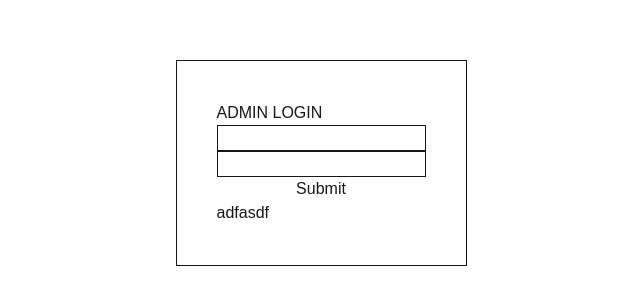
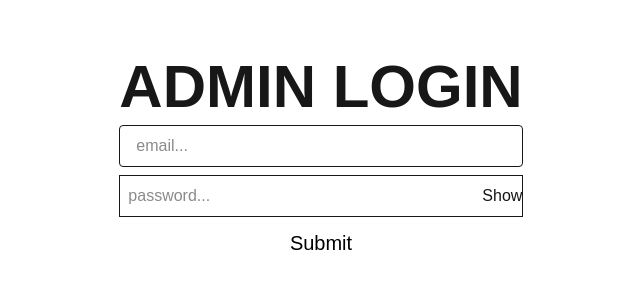
Before and after one commit to adityarwt1/Portfolio-ADITYA, a Next.js app: page /login in a window 1280 px wide. Shown: the part 237-542 px from the top of the page, without its empty margins (319-959 px from the left). Built offline with nearby package versions, Linux system fonts and the light colour scheme.

Commit message:
saved to cookie

```diff
--- /dev/null
+++ b/app/api/v1/login/route.ts
@@ -0,0 +1,41 @@
+import { NextRequest, NextResponse } from "next/server";
+import bcrypt from "bcryptjs";
+import jwt from 'jsonwebtoken'
+import { cookies } from "next/headers";
+export async function  POST(req:NextRequest) {
+
+    try {
+        const {email, password} = await req.json()
+
+        if(!email || !password){
+            return NextResponse.json({error:"email or password must be required."},{status:400})
+        }
+        const admingEmail = "adityarawatnew2487@gmail.com";
+        const hashedPassword =
+          "$2b$10$7/wv7CLM60TikzXkbudBVOgn53NiR0kin3cUZkmHx3qdr3/k.yczG";
+
+        if(email !== admingEmail){
+            return NextResponse.json({error:"You are not an admin."},{status:400})
+        }
+
+        const isPassswordTrue = await bcrypt.compare(password , hashedPassword)
+
+        if(!isPassswordTrue){
+            return NextResponse.json({error:"Wrong password."},{status:400})
+        }
+
+        const tokenPayLoad = {
+            role: "admin"
+        }
+        const token = jwt.sign(tokenPayLoad , process.env.JWT_SECRET as string,{
+            expiresIn: 30 *  60 * 60  * 1000,
+        });
+
+        (await cookies()).set("portfoliotoken" , token)
+        return NextResponse.json({success:true},{status:200})
+    } catch (error) {
+        console.log(error)
+        return NextResponse.json({error:"Internal server issue."},{status:500})
+    }
+
+}
--- a/app/login/page.tsx
+++ b/app/login/page.tsx
@@ -1,13 +1,12 @@
 "use client"
 import React, { useState } from "react";
-import CryptoJs from 'crypto-js'
 import { useRouter } from "next/navigation";
 
 const LogiPage:React.FC = ()=>{
     // state declaration
     const [email, setEmail] = useState<string>()
     const [password, setPassword] = useState<string | undefined>()
-    const [error, setError] = useState<string>("adfasdf")
+    const [error, setError] = useState<string>()
     const [loading, setLoading] = useState<boolean>(false)
     const [isHid, setIsHide]  = useState<boolean>(true)
     const router = useRouter()
@@ -18,15 +17,16 @@ const LogiPage:React.FC = ()=>{
 
         if(!password || !email || typeof(password) == "undefined"){
             setError("Email or password must be required.")
+            return
         }
+        setLoading(true)
         try {
-            const encryptedPassword =  CryptoJs.AES.encrypt(password as string, process.env.CRYPTO_SECRET as string)
             const response = await fetch("/api/v1/login",{
                 method:"POST",
                 headers:{
                     "Content-Type":"application/json"
                 },
-                body:JSON.stringify({email, password: encryptedPassword})
+                body:JSON.stringify({email, password})
             })
             const data = await response.json()
 
@@ -39,6 +39,9 @@ const LogiPage:React.FC = ()=>{
         } catch (error) {
             setError((error as Error).message)
         }
+        finally{
+            setLoading(false)
+        }
     }
 
     // handle hide and show password
@@ -50,19 +53,39 @@ const LogiPage:React.FC = ()=>{
         }
     }
     return (
-        <div className="flex w-full h-screen justify-center items-center">
-            <div className="p-10 border flex flex-col ">
-                <div>ADMIN LOGIN</div>
-                <form onSubmit={handleSubmit} className="flex  flex-col">
-                    <input type="email" onChange={(e) => setEmail(e.target.value)} className="border"/>
-                    <input type={isHid ? "password" :"text"} onChange={(e) => setPassword(e.target.value)} className="border"/>
-                    <button type="submit">Submit</button>
-                </form>
-                {error ? (
-                    <div>{error}</div>
-                ):""}
+      <div className="flex w-full h-screen justify-center items-center">
+        <div className="p-10 border flex flex-col rounded-lg shadow-white shadow-2xs border-white/15">
+          <div className="text-6xl font-bold">ADMIN LOGIN</div>
+          <form
+            onSubmit={handleSubmit}
+            className="flex  flex-col justify-center items-center"
+          >
+            <input
+              type="email"
+              onChange={(e) => setEmail(e.target.value)}
+              className="border p-2 rounded-sm shadow-2xs shadow-white px-4 my-2 w-full"
+              placeholder="email..."
+            />
+            <div className="w-full flex h-fit ">
+              <input
+                type={isHid ? "password" : "text"}
+                onChange={(e) => setPassword(e.target.value)}
+                className="border-b border-t border-l p-2 sm-full shadow-2xs shadow-white focus:outline-none w-[90%]"
+                placeholder="password..."
+              />
+              <button type="button"  onClick={handleHidePassword} className="w-[10%] border-t border-b border-r shadow-2xs shadow-white pr-2">{isHid ? "Show" :"Hide"}</button>
             </div>
+            <button
+              type="submit"
+              className="bg-white text-black w-full px-20 py-1 text-xl my-2 hover:opacity-80 cursor-pointer shadow-2xs shadow-white *:"
+              disabled={loading}
+            >
+             {loading ?"Submit...":"Submit"}
+            </button>
+          </form>
+          {error ? <div className="bg-red-500/90 text-shadow-2xs text-shadow-black p-4 rounded-md">{error}</div> : ""}
         </div>
-    )
+      </div>
+    );
 }
 export default LogiPage
--- a/package.json
+++ b/package.json
@@ -9,7 +9,9 @@
     "lint": "eslint"
   },
   "dependencies": {
+    "bcryptjs": "^3.0.3",
     "crypto-js": "^4.2.0",
+    "jsonwebtoken": "^9.0.2",
     "mongoose": "^8.20.0",
     "next": "16.0.3",
     "react": "19.2.0",
@@ -17,7 +19,9 @@
   },
   "devDependencies": {
     "@tailwindcss/postcss": "^4",
+    "@types/bcryptjs": "^3.0.0",
     "@types/crypto-js": "^4.2.2",
+    "@types/jsonwebtoken": "^9.0.10",
     "@types/node": "^20",
     "@types/react": "^19",
     "@types/react-dom": "^19",
```
Also changed, not shown: 1 other file (tests, documents, lock files or other folders).
